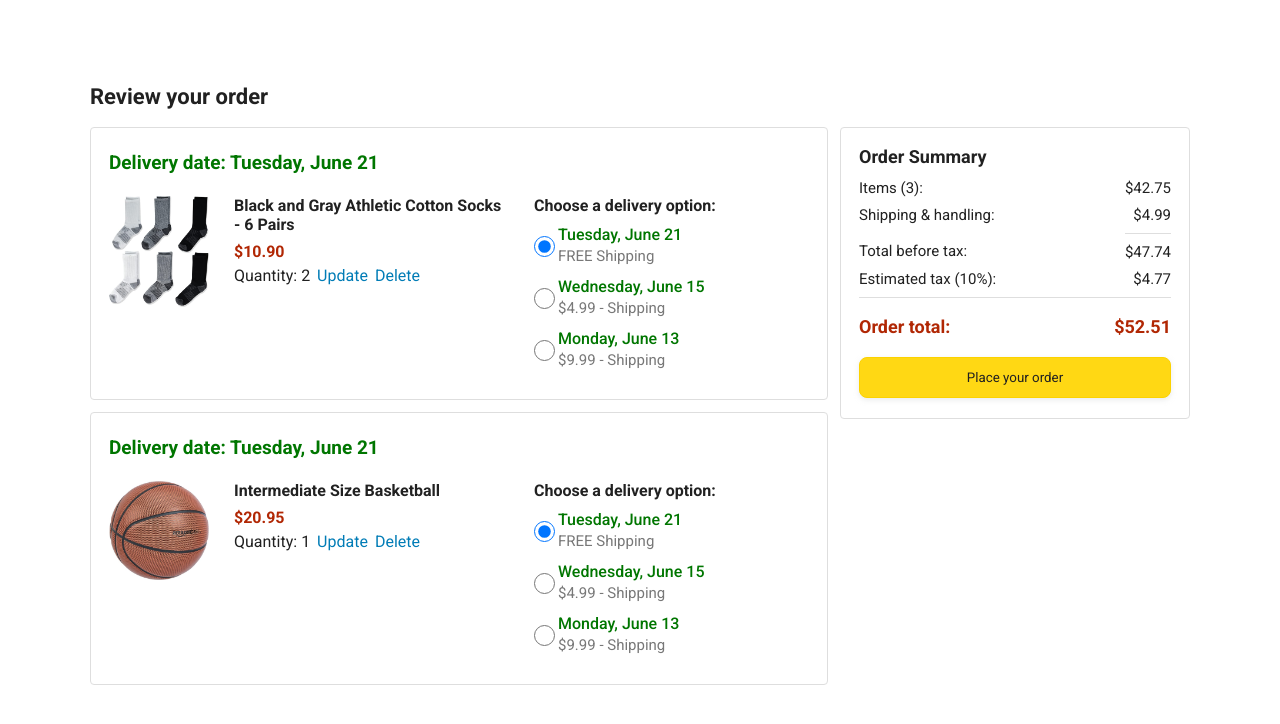
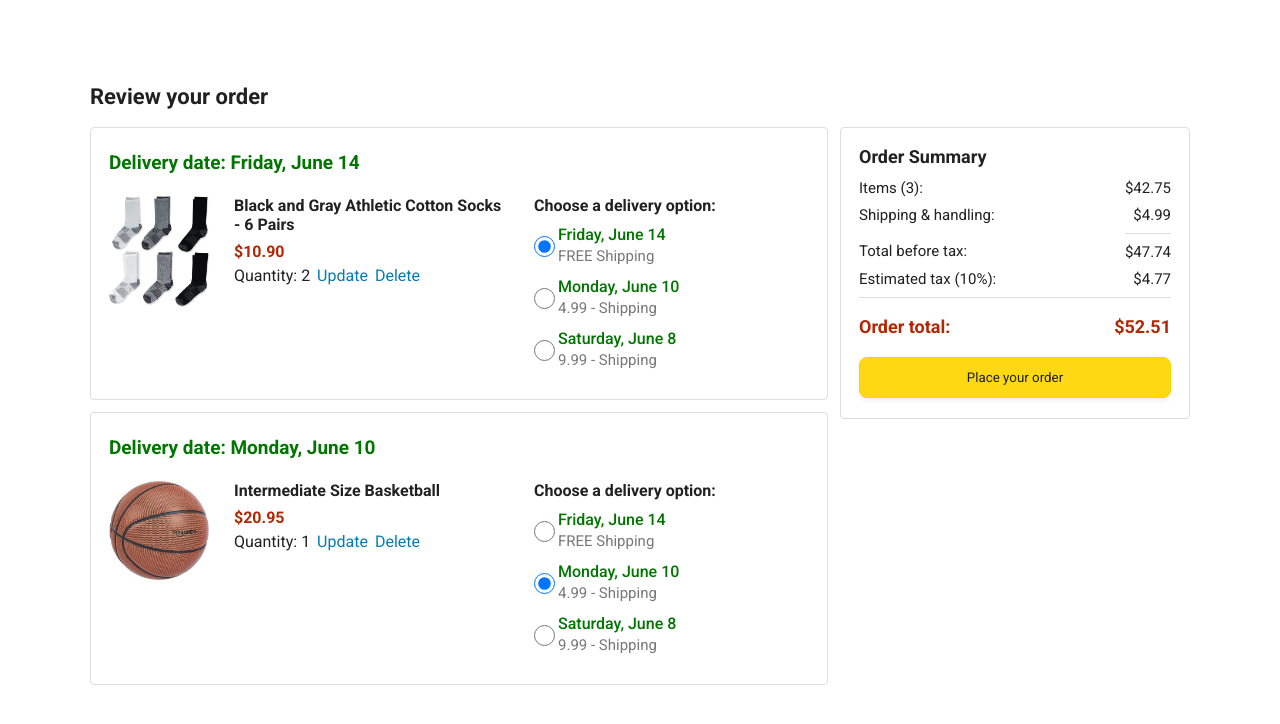
Before and after one commit to abdullahrashid1638/js-amazon-project, a plain HTML site: page checkout.html in a window 1280 px wide. Shown: the part 56-780 px from the top of the page. Drawn offline with nearby package versions, Linux system fonts and the light colour scheme.

Commit message:
Save data and generate html for delivery options

```diff
--- a/data/cart.js
+++ b/data/cart.js
@@ -5,10 +5,12 @@ if (!cart) {
     {
       productId: "e43638ce-6aa0-4b85-b27f-e1d07eb678c6",
       quantity: 2,
+      deliveryOptionId: "1",
     },
     {
       productId: "15b6fc6f-327a-4ec4-896f-486349e85a3d",
       quantity: 1,
+      deliveryOptionId: "2",
     },
   ];
 }
@@ -31,7 +33,7 @@ export function addToCart(productId) {
       document.querySelector(`.js-quantity-selector-${productId}`).value
     );
   } else {
-    cart.push({ productId, quantity: 1 });
+    cart.push({ productId, quantity: 1, deliveryOptionId: "1" });
   }
 
   saveToStorage();
--- /dev/null
+++ b/data/deliveryOptions.js
@@ -0,0 +1,16 @@
+export const deliveryOptions = [
+  {
+    id: "1",
+    deliveryDays: 7,
+    priceCents: 0,
+  },
+  {
+    id: "2",
+    deliveryDays: 3,
+    priceCents: 499,
+  }, {
+    id: 3,
+    deliveryDays: 1,
+    priceCents: 999
+  }
+];
--- a/scripts/amazon.js
+++ b/scripts/amazon.js
@@ -1,6 +1,6 @@
 import { addToCart, calculateCartQuantity } from "../data/cart.js";
 import { products } from "../data/products.js";
-import { formatCurrency } from "./utils/money.js";
+import formatCurrency from "./utils/money.js";
 
 let productsHTML = "";
 
@@ -62,7 +62,7 @@ products.forEach((product) => {
 document.querySelector(".js-products-grid").innerHTML = productsHTML;
 
 function updateCartQuantity() {
-  const cartQuantity = calculateCartQuantity()
+  const cartQuantity = calculateCartQuantity();
   document.querySelector(".js-cart-quantity").innerHTML = cartQuantity;
 }
 
--- a/scripts/checkout.js
+++ b/scripts/checkout.js
@@ -5,7 +5,9 @@ import {
   updateQuantity,
 } from "../data/cart.js";
 import { products } from "../data/products.js";
-import { formatCurrency } from "./utils/money.js";
+import formatCurrency from "./utils/money.js";
+import dayjs from "https://unpkg.com/dayjs@1.11.10/esm/index.js";
+import { deliveryOptions } from "../data/deliveryOptions.js";
 
 let cartSummaryHTML = "";
 
@@ -20,12 +22,26 @@ cart.forEach((cartItem) => {
     }
   });
 
+  const deliveryOptionId = cartItem.deliveryOptionId;
+
+  let deliveryOption;
+
+  deliveryOptions.forEach((option) => {
+    if (option.id === deliveryOptionId) {
+      deliveryOption = option;
+    }
+  });
+
+  const today = dayjs();
+  const deliveryDate = today.add(deliveryOption.deliveryDays, "days");
+  const dateString = deliveryDate.format("dddd, MMMM D");
+
   cartSummaryHTML += `
     <div class="cart-item-container js-cart-item-container-${
       matchingProduct.id
     }">
       <div class="delivery-date">
-        Delivery date: Tuesday, June 21
+        Delivery date: ${dateString}
       </div>
 
       <div class="cart-item-details-grid">
@@ -68,50 +84,45 @@ cart.forEach((cartItem) => {
           <div class="delivery-options-title">
             Choose a delivery option:
           </div>
-          <div class="delivery-option">
-            <input type="radio" checked
-              class="delivery-option-input"
-              name="delivery-option-${matchingProduct.id}">
-            <div>
-              <div class="delivery-option-date">
-                Tuesday, June 21
-              </div>
-              <div class="delivery-option-price">
-                FREE Shipping
-              </div>
-            </div>
-          </div>
-          <div class="delivery-option">
-            <input type="radio"
-              class="delivery-option-input"
-              name="delivery-option-${matchingProduct.id}">
-            <div>
-              <div class="delivery-option-date">
-                Wednesday, June 15
-              </div>
-              <div class="delivery-option-price">
-                $4.99 - Shipping
-              </div>
-            </div>
-          </div>
-          <div class="delivery-option">
-            <input type="radio"
-              class="delivery-option-input"
-              name="delivery-option-${matchingProduct.id}">
-            <div>
-              <div class="delivery-option-date">
-                Monday, June 13
-              </div>
-              <div class="delivery-option-price">
-                $9.99 - Shipping
-              </div>
-            </div>
-          </div>
+          ${deliveryOptionsHTML(matchingProduct, cartItem)}
         </div>
       </div>
     </div>
   `;
 });
+
+function deliveryOptionsHTML(matchingProduct, cartItem) {
+  let html = "";
+  deliveryOptions.forEach((deliveryOption) => {
+    const today = dayjs();
+    const deliveryDate = today.add(deliveryOption.deliveryDays, "days");
+    const dateString = deliveryDate.format("dddd, MMMM D");
+    const priceString =
+      deliveryOption.priceCents === 0
+        ? "FREE"
+        : `${formatCurrency(deliveryOption.priceCents)} -`;
+
+    const isChecked = deliveryOption.id === cartItem.deliveryOptionId;
+
+    html += `
+      <div class="delivery-option">
+        <input type="radio" ${isChecked ? "checked" : ""}
+          class="delivery-option-input"
+          name="delivery-option-${matchingProduct.id}">
+        <div>
+          <div class="delivery-option-date">
+            ${dateString}
+          </div>
+          <div class="delivery-option-price">
+            ${priceString} Shipping
+          </div>
+        </div>
+      </div>
+    `;
+  });
+
+  return html;
+}
 
 document.querySelector(".js-order-summary").innerHTML = cartSummaryHTML;
 
--- a/scripts/utils/money.js
+++ b/scripts/utils/money.js
@@ -1,3 +1,5 @@
-export function formatCurrency(priceCents) {
+function formatCurrency(priceCents) {
   return (priceCents / 100).toFixed(2);
 }
+
+export default formatCurrency;
```
Also changed, not shown: checkout.html (line endings or trailing spaces).
